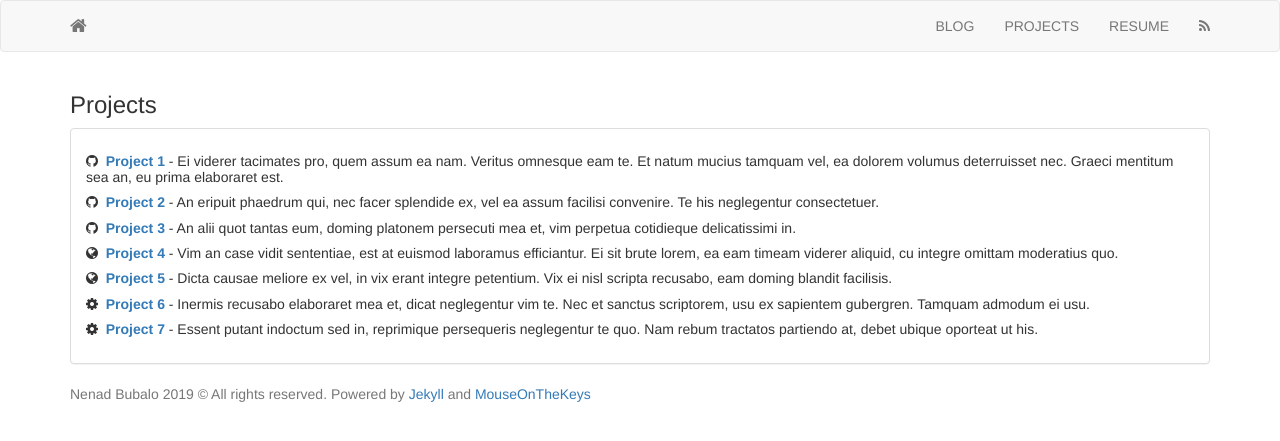
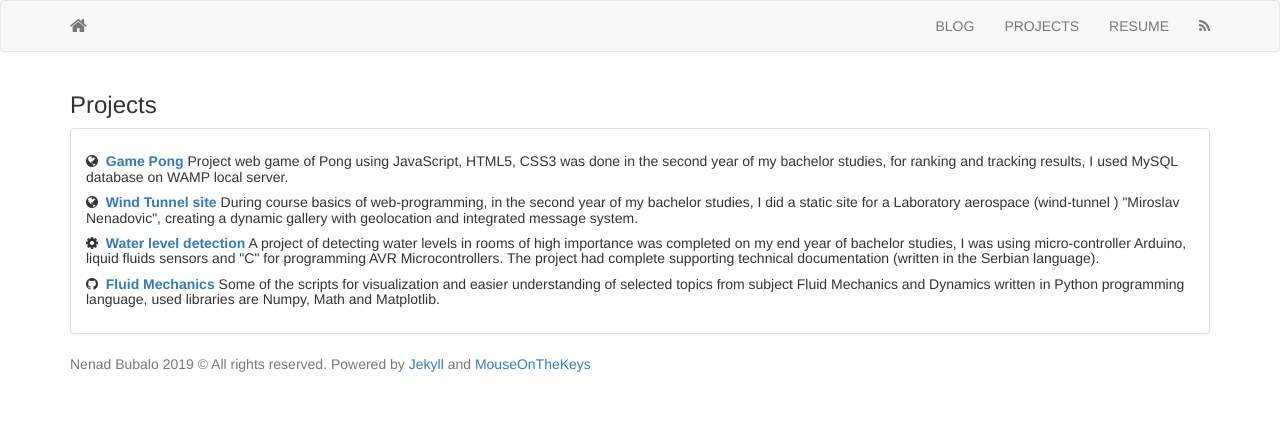
Before and after one commit to MouseOnTheKeys/mouse, a Jekyll site: the page built from projects.html, in a window 1280 px wide. Shown: the top 441 px of the page. Built offline with Jekyll 4.4.1, drawn with Linux system fonts in a browser that asks for light colours; nearby versions of some CDN libraries.

Commit message:
Update projects.html

```diff
--- a/_includes/projects.html
+++ b/_includes/projects.html
@@ -4,40 +4,21 @@
   <div class="panel panel-default">
     <div class="panel-body">
 		<h5>
-			<i class="fa fa-github"></i>&nbsp;&nbsp;<strong><a href="#">Project 1</a></strong>
-			- Ei viderer tacimates pro, quem assum ea nam. Veritus omnesque eam te. Et natum mucius tamquam vel,
-			ea dolorem volumus deterruisset nec. Graeci mentitum sea an, eu prima elaboraret est.
+			<i class="fa fa-globe"></i>&nbsp;&nbsp;<strong><a href="#">Game Pong</a></strong>
+			Project web game of Pong using JavaScript, HTML5, CSS3 was done in the second year of my bachelor studies, for ranking and tracking results, I used MySQL database on WAMP local server.
 		</h5>
 		<h5>
-			<i class="fa fa-github"></i>&nbsp;&nbsp;<strong><a href="#">Project 2</a></strong>
-			- An eripuit phaedrum qui, nec facer splendide ex, vel ea assum facilisi convenire.
-			Te his neglegentur consectetuer.
+			<i class="fa fa-globe"></i>&nbsp;&nbsp;<strong><a href="#">Wind Tunnel site</a></strong>
+			During course basics of web-programming, in the second year of my bachelor studies,  I did a static site for a Laboratory aerospace (wind-tunnel ) "Miroslav Nenadovic",  creating a dynamic gallery with geolocation and integrated message system.
 		</h5>
     	<h5>
-			<i class="fa fa-github"></i>&nbsp;&nbsp;<strong><a href="#">Project 3</a></strong>
-			- An alii quot tantas eum, doming platonem persecuti mea et, vim perpetua cotidieque delicatissimi in.
+			<i class="fa fa-cog"></i>&nbsp;&nbsp;<strong><a href="#">Water level detection</a></strong>
+			A project of detecting water levels in rooms of high importance was completed on my end year of bachelor studies,  I was using micro-controller Arduino, liquid fluids sensors and "C"  for programming AVR Microcontrollers. The project had complete supporting technical documentation (written in the Serbian language).
 		</h5>
 		<h5>
-			<i class="fa fa-globe"></i>&nbsp;&nbsp;<strong><a href="#">Project 4</a></strong>
-			- Vim an case vidit sententiae, est at euismod laboramus efficiantur. Ei sit brute lorem,
-			ea eam timeam viderer aliquid, cu integre omittam moderatius quo.
+			<i class="fa fa-github"></i>&nbsp;&nbsp;<strong><a href="https://github.com/MouseOnTheKeys/FluidMechanics">Fluid Mechanics</a></strong>
+			Some of the scripts for visualization and easier understanding of selected topics from subject Fluid Mechanics and Dynamics written in Python programming language, used libraries are  Numpy, Math and Matplotlib.
 		</h5>
-		<h5>
-			<i class="fa fa-globe"></i>&nbsp;&nbsp;<strong><a href="#">Project 5</a></strong>
-			- Dicta causae meliore ex vel, in vix erant integre petentium. Vix ei nisl scripta recusabo,
-			eam doming blandit facilisis.
-		</h5>
-		<h5>
-			<i class="fa fa-cog"></i>&nbsp;&nbsp;<strong><a href="#">Project 6</a></strong>
-			- Inermis recusabo elaboraret mea et, dicat neglegentur vim te. Nec et sanctus scriptorem,
-			usu ex sapientem gubergren. Tamquam admodum ei usu.
-		</h5>
-		<h5>
-			<i class="fa fa-cog"></i>&nbsp;&nbsp;<strong><a href="#">Project 7</a></strong>
-			- Essent putant indoctum sed in, reprimique persequeris neglegentur te quo. Nam rebum
-			tractatos partiendo at, debet ubique oporteat ut his.
-		</h5>
-
 
     </div>
   </div>
```
